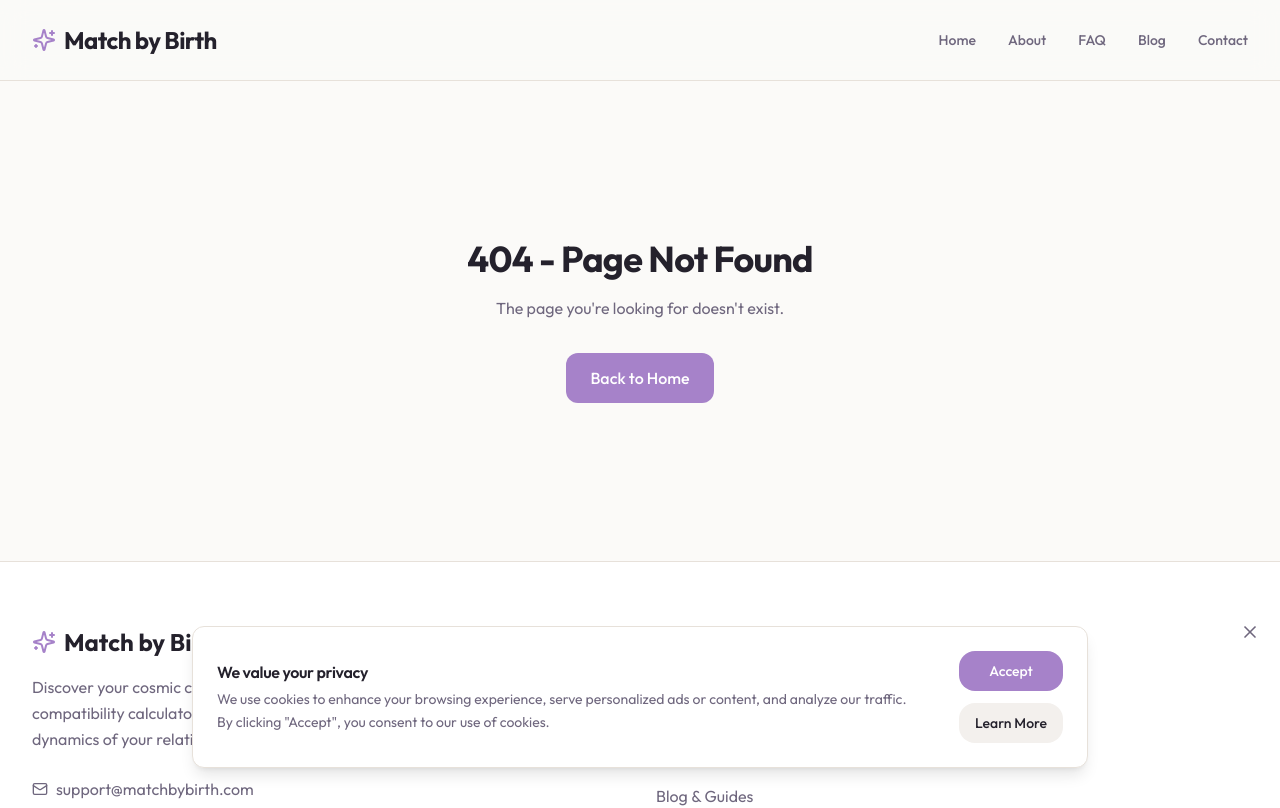
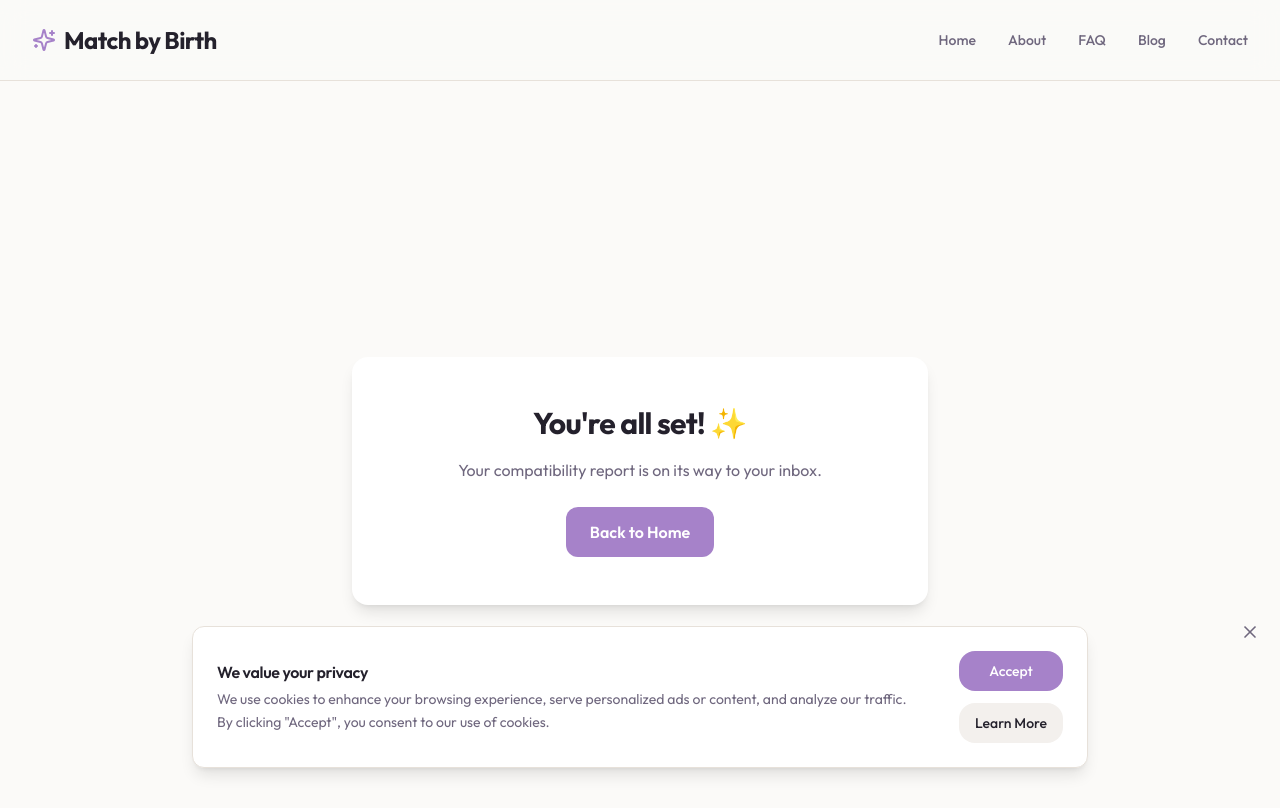
Before and after one commit to redefynliving/MatchbyBirth, a React (Vite) app in the folder apps/web/: page /report-success in a window 1280 px wide. Shown: the top 808 px of the page. Built offline with nearby package versions, Linux system fonts and the light colour scheme.

Commit message:
feat: frontend Stripe checkout redirect and report success page

```diff
--- a/apps/web/src/App.jsx
+++ b/apps/web/src/App.jsx
@@ -1,6 +1,7 @@
 
 import React from 'react';
 import { Route, Routes, BrowserRouter as Router } from 'react-router-dom';
+import ReportSuccess from './pages/ReportSuccess';
 import { Toaster } from 'sonner';
 import Header from '@/components/Header.jsx';
 import Footer from '@/components/Footer.jsx';
@@ -39,6 +40,9 @@ function App() {
             <Route path="/disclaimers" element={<DisclaimerPage />} />
 
             {/* Catch-all route */}
+            <Route path="/report-success" element={<ReportSuccess />} />
+
+            {/* Catch-all route */}
             <Route path="*" element={
               <div className="flex flex-col items-center justify-center min-h-[60vh] text-center px-4">
                 <h1 className="text-4xl font-bold text-foreground mb-4">404 - Page Not Found</h1>
--- a/apps/web/src/components/SaveResultModal.jsx
+++ b/apps/web/src/components/SaveResultModal.jsx
@@ -17,21 +17,31 @@ function SaveResultModal({ isOpen, onClose, resultUrl, person1Name, person2Name,
     const dobB = getParam('p2_dob') || '';
     const scores = { overall: score ?? Number(getParam('score')) ?? 0 };
 
-      await fetch('/api/generate-report', {
+    setStatus('loading');
+
+    const resp = await fetch('/api/create-checkout-session', {
       method: 'POST',
       headers: { 'Content-Type': 'application/json' },
       body: JSON.stringify({ nameA, nameB, dobA, dobB, scores, email })
     });
 
-      // Show success message regardless of backend outcome (silent failures)
-      toast.success('Your report is on its way! Check your inbox ✨');
+    if (!resp.ok) {
+      throw new Error('Checkout session creation failed');
+    }
+
+    const data = await resp.json();
+    if (!data?.url) throw new Error('Missing session URL');
+
+    window.location.href = data.url;
+
     } catch (err) {
     console.error(err);
-      // Silent failure: still show success message
-      toast.success('Your report is on its way! Check your inbox ✨');
+    setStatus('error');
+    toast.error('Something went wrong. Please try again.');
     } finally {
     setEmail('');
     onClose();
+    setStatus('idle');
     }
 
     function getParam(key) {
--- /dev/null
+++ b/apps/web/src/pages/ReportSuccess.jsx
@@ -0,0 +1,14 @@
+import React from 'react';
+import { Link } from 'react-router-dom';
+
+export default function ReportSuccess() {
+  return (
+    <div className="min-h-screen flex items-center justify-center bg-background p-6">
+      <div className="max-w-xl w-full text-center bg-card rounded-2xl p-12 shadow-lg">
+        <h1 className="text-3xl font-extrabold mb-4">You're all set! ✨</h1>
+        <p className="text-muted-foreground mb-6">Your compatibility report is on its way to your inbox.</p>
+        <Link to="/" className="inline-block bg-primary text-primary-foreground px-6 py-3 rounded-xl font-semibold">Back to Home</Link>
+      </div>
+    </div>
+  );
+}
```
Lines whose indentation alone changed are shown as unchanged.
